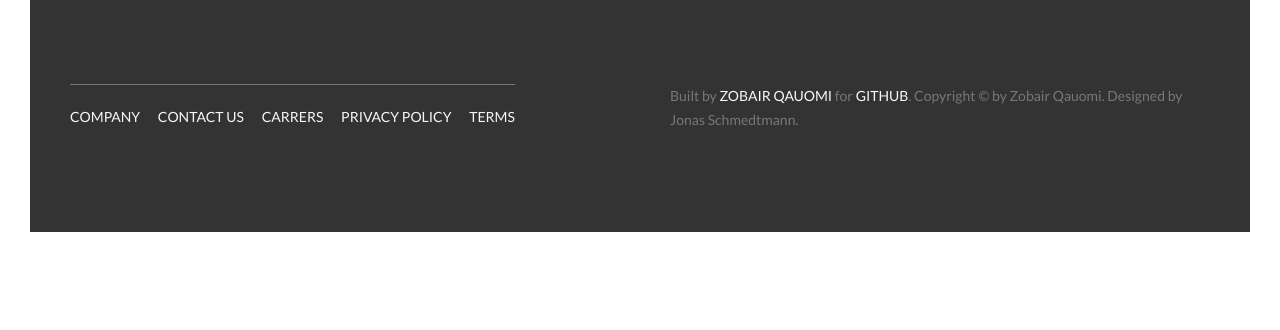
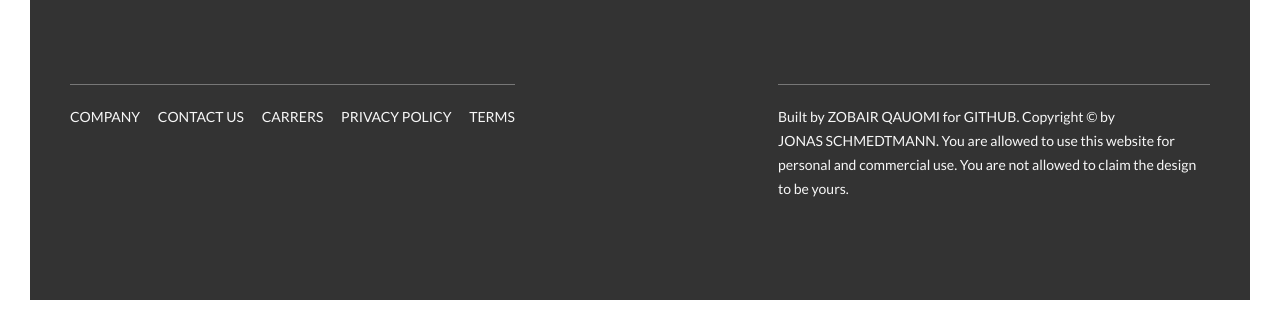
Before and after one commit to ZobairQ/natours, a website: page index.html in a window 1280 px wide. Shown: the part 5861-6191 px from the top of the page. Before the commit the page ends 6123 px from the top, so only its background shows below. Drawn offline with Linux system fonts and the light colour scheme.

Commit message:
Finishing the footer

```diff
--- a/index.html
+++ b/index.html
@@ -417,7 +417,7 @@
         </div>
         <div class="col-1-of-2">
           <p class="footer__copyright">
-            Built by <a href="#" class="footer__link">Zobair Qauomi</a> for  <a href="#" class="footer__link">Github</a>. Copyright &copy; by Zobair Qauomi. Designed by Jonas Schmedtmann.
+            Built by <a href="#" class="footer__link">Zobair Qauomi</a> for  <a href="#" class="footer__link">Github</a>. Copyright &copy; by <a href="https://codingheroes.io/" class="footer__link">Jonas Schmedtmann</a>. You are allowed to use this website for personal and commercial use. You are not allowed to claim the design to be yours.
           </p>
         </div>
       </div>
--- a/sass/layout/_footer.scss
+++ b/sass/layout/_footer.scss
@@ -2,6 +2,7 @@
   background-color: $color-grey-dark-2;
   padding: 10rem 0;
   font-size: 1.4rem;
+  color: $color-grey-light-1;
 
   &__logo-box {
     text-align: center;
@@ -51,4 +52,11 @@
       backface-visibility: hidden;
     }
   }
+  &__copyright{
+    color: $color-grey-light-1;
+    border-top: .1rem solid $color-font-primary;
+    padding-top: 2rem;
+    width: 80%;
+    float: right;
+  }
 }
```
Also changed, not shown: css/style.css.
